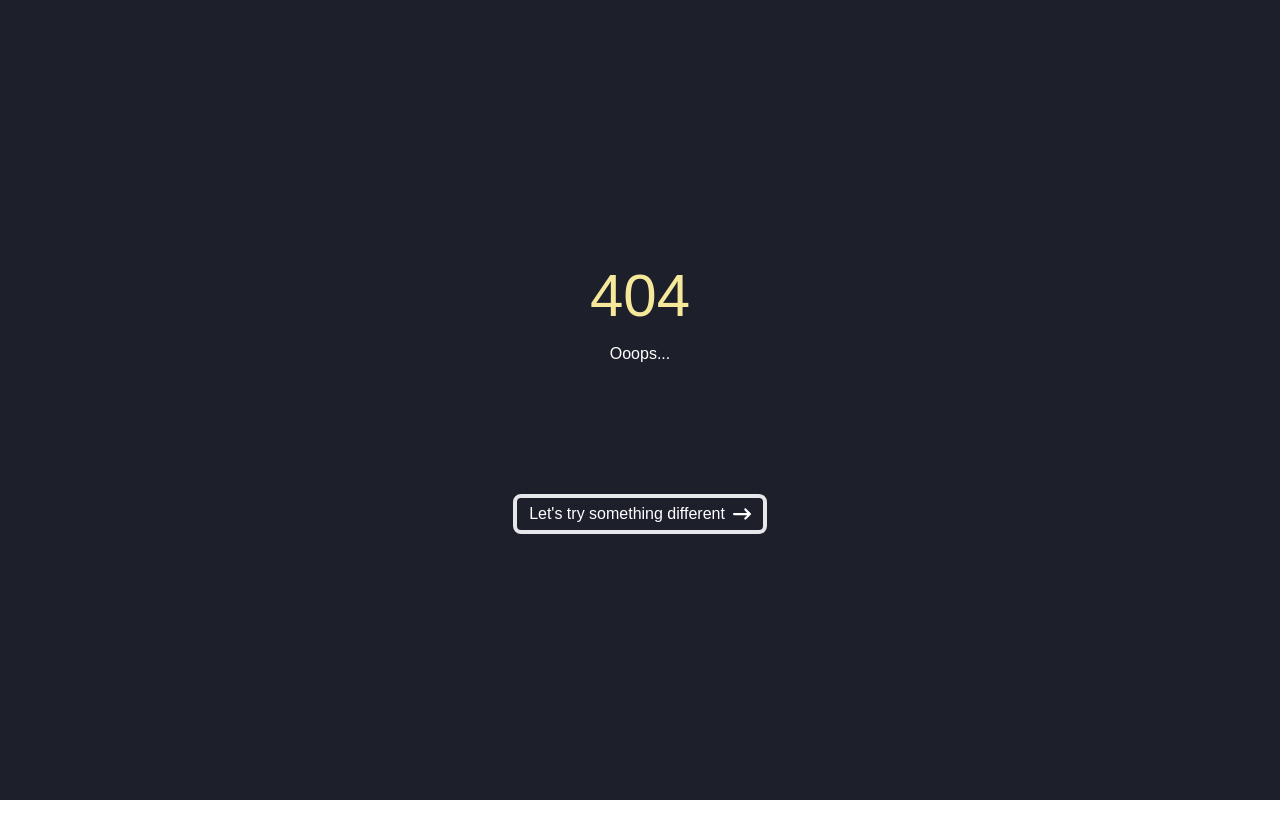
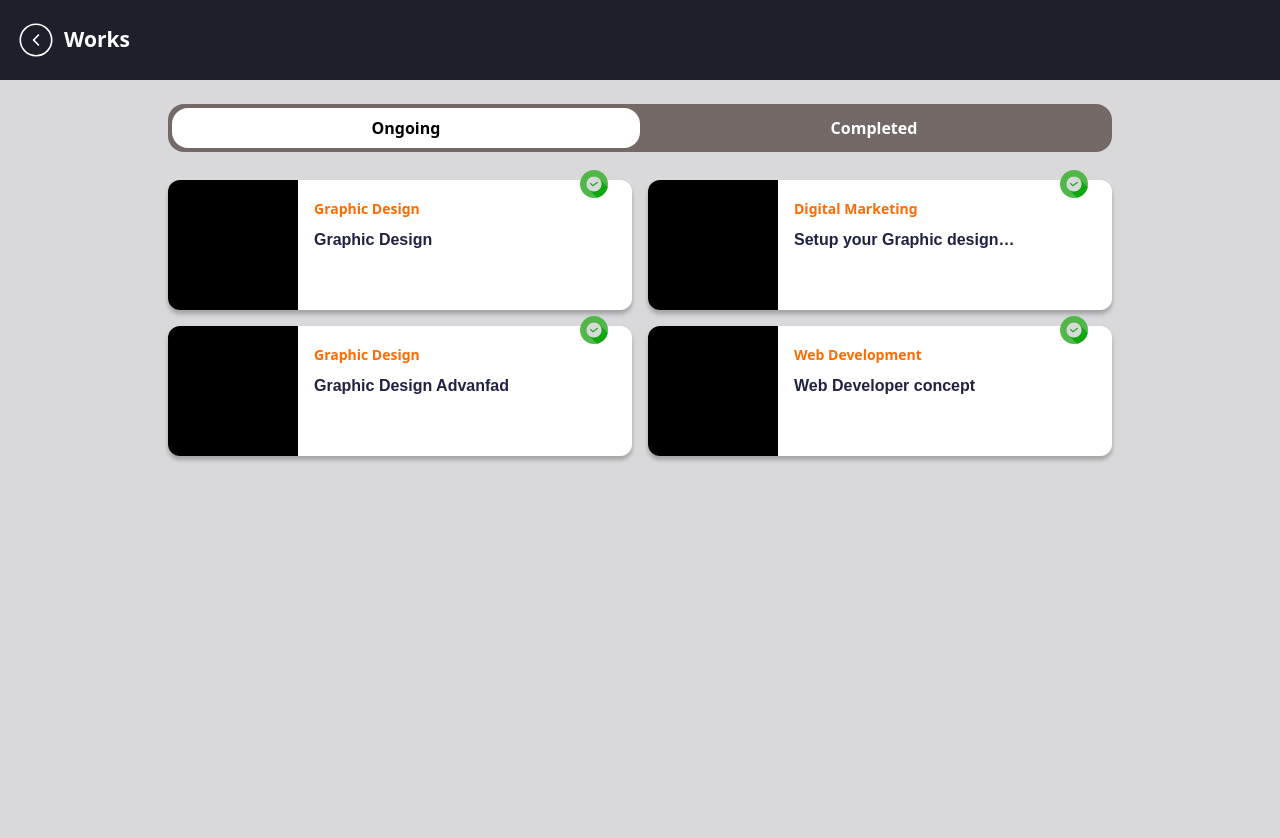
Before and after one commit to JaseelaAlimahamed/ServiceConnectProviderUI, a React (Vite) app: page /works in a window 1280 px wide. Before the commit this address had no page. Shown: the top 838 px of the page. Before the commit the page ends 800 px from the top, so only its background shows below. Built offline with nearby package versions, Linux system fonts and the light colour scheme; sample sign-in values are in the browser's storage.

Commit message:
works page created

```diff
--- a/src/components/adsManagement/TabComponent.jsx
+++ b/src/components/adsManagement/TabComponent.jsx
@@ -1,24 +1,24 @@
 import React from "react";
 
-const TabComponent = ({col1label,col2label,activeTab, setActiveTab}) => {
+const TabComponent = ({ col1label, col2label, activeTab, setActiveTab }) => {
   return (
     <div className="flex bg-medium-gray p-1 w-full rounded-2xl font-bold overflow-hidden mb-7">
       <button
-        className={`w-full z-10 px-14 sm:px-20 lg:px-32 py-2 rounded-2xl transition-colors duration-400
+        className={`w-full z-10  sm:px-20 lg:px-32 py-2 rounded-2xl transition-colors duration-400
                                 ${
                                   activeTab
                                     ? "bg-primary text-secondary"
-                                    :  "bg-medium-gray text-primary"
+                                    : "bg-medium-gray text-primary"
                                 }`}
         onClick={() => setActiveTab(true)}
       >
         {col1label}
       </button>
       <button
-        className={`w-full z-10 px-14 sm:px-20 lg:px-32 py-2 rounded-2xl transition-colors duration-400
+        className={`w-full z-10  sm:px-20 lg:px-32 py-2 rounded-2xl transition-colors duration-400
                                 ${
                                   activeTab
-                                    ?  "bg-medium-gray text-primary"
+                                    ? "bg-medium-gray text-primary"
                                     : "bg-primary text-secondary"
                                 }`}
         onClick={() => setActiveTab(false)}
--- /dev/null
+++ b/src/components/works/Works.jsx
@@ -0,0 +1,37 @@
+import React, { useState } from 'react'
+import TabComponent from '../adsManagement/TabComponent';
+import WorksCard from './WorksCard';
+import workData from './worksData';
+
+const Works = () => {
+    const [activeTab, setActiveTab] = useState(true);
+
+    const onGoingWorkData = workData.filter((work)=>  work.workStatus === "ongoing" )  // Ongoing works
+    const completedGoingWorkData = workData.filter((work)=>  work.workStatus === "completed" ) // Completed works
+
+
+  return (
+    <div className="w-full min-h-screen bg-light-gray font-input">
+
+    <div className="py-6 px-2 lg:px-10 lg:w-4/5 m-auto pb-16">
+
+      <TabComponent col1label="Ongoing" col2label="Completed" activeTab={activeTab} setActiveTab={setActiveTab} />
+
+      <div className="grid grid-cols-1 md:grid-cols-2 gap-4">
+        {activeTab &&
+          onGoingWorkData.map((work) => (
+            <WorksCard key={work.id} workData={work} />
+          ))}
+        {!activeTab &&
+          completedGoingWorkData.map((work) => (
+            <WorksCard key={work.id} workData={work} />
+          ))}
+      </div>
+
+    </div>
+
+  </div>
+  )
+}
+
+export default Works
--- /dev/null
+++ b/src/components/works/WorksCard.jsx
@@ -0,0 +1,45 @@
+import React from 'react'
+import { FaStar } from "react-icons/fa";
+
+const WorksCard = ({workData}) => {
+  const { id, work,description, workStatus, rating, workCompletedIn } = workData;
+
+  return (
+    <div className="relative">
+      <img
+        src="/verified-icon.svg"
+        alt="verifled"
+        className="absolute top-[-10px] right-6"
+      />
+      <div className="flex rounded-xl overflow-hidden shadow-boxshadow-1">
+        <div className="bg-secondary min-w-[130px] min-h-[130px]  "></div>
+
+        <div className="p-4 w-full bg-primary ">
+          <div className="mb-2">
+            <span className="text-sm text-[#FF6B00] font-semibold mr-4 ">
+              {work}
+            </span>
+          </div>
+
+          <h2 className="text-heading_blck font-bold font-navbarHead line-clamp-1">
+            {description}
+          </h2>
+
+          {workStatus === "completed" && (
+            <div className="flex  mt-2">
+              <span className="flex items-center text-heading_blck font-bold text-sm">
+              <FaStar className='text-[#FAC025] mr-2'/> {rating}
+              </span>
+              <span className="text-heading_blck font-bold text-sm mx-4">|</span>
+              <span className="text-heading_blck font-bold text-sm">
+                {workCompletedIn.hour} Hrs {workCompletedIn.minutes} Mins
+              </span>
+            </div>
+          )}
+        </div>
+      </div>
+    </div>
+  );
+}
+
+export default WorksCard
--- /dev/null
+++ b/src/components/works/worksData.js
@@ -0,0 +1,54 @@
+
+const workData = [
+    {
+      id:"654646",
+      work: "Graphic Design",
+      description:"Graphic Design",
+      workStatus:"ongoing",
+      rating:"",
+      workCompletedIn:""
+    },
+    {
+      id:"6544346",
+      work: "Digital Marketing",
+      description:"Setup your Graphic design infdssfsdfds fdsgdf",
+      workStatus:"ongoing",
+      rating:"",
+      workCompletedIn:""
+    },
+    {
+      id:"654643",
+      work: "Graphic Design",
+      description:"Graphic Design Advanfad",
+      workStatus:"ongoing",
+      rating:"",
+      workCompletedIn:""
+    },
+    {
+      id:"654612",
+      work: "Web Development",
+      description:"Web Developer concept",
+      workStatus:"ongoing",
+      rating:"",
+      workCompletedIn:""
+    },
+    {
+      id:"632646",
+      work: "Web Development",
+      description:"Web Developer conceptfad",
+      workStatus:"completed",
+      rating:"4.7",
+      workCompletedIn:{hour:"2",minutes:"45"}
+    },
+    {
+      id:"632611",
+      work: "Graphic Design",
+      description:"Graphic Design Advanfsdfd",
+      workStatus:"completed",
+      rating:"4.7",
+      workCompletedIn:{hour:"2",minutes:"45"}
+    },
+
+  ];
+
+  export default workData
--- /dev/null
+++ b/src/pages/WorksPage.jsx
@@ -0,0 +1,10 @@
+import React from 'react'
+import Works from '../components/works/Works'
+
+const WorksPage = () => {
+  return (
+    <div><Works/></div>
+  )
+}
+
+export default WorksPage
--- a/src/routes/ProviderRoutes.jsx
+++ b/src/routes/ProviderRoutes.jsx
@@ -38,6 +38,7 @@ import NotificationsPage from '../pages/ServiceProviderPages/notificationsPage/n
 import EditAdsPage from '../components/adsManagement/EditAds';
 import Error404Page from '../pages/errorPages/Error404Page';
 import AccessDenied403Page from '../pages/errorPages/AccessDenied403Page';
+import WorksPage from '../pages/WorksPage';
 
 
 
@@ -171,6 +172,11 @@ const ProviderRoutes = createBrowserRouter([
         element: <EditAdsPage/>,
         loader: protectRoute,
       },
+      {
+        path: 'works',
+        element: <WorksPage/>,
+        loader: protectRoute,
+      },
 
 
 
@@ -181,7 +187,7 @@ const ProviderRoutes = createBrowserRouter([
     element: <Error404Page/>,
   },
   {
-    path: '404',
+    path: '403',
     element: <AccessDenied403Page/>,
   },
 ]);
```
